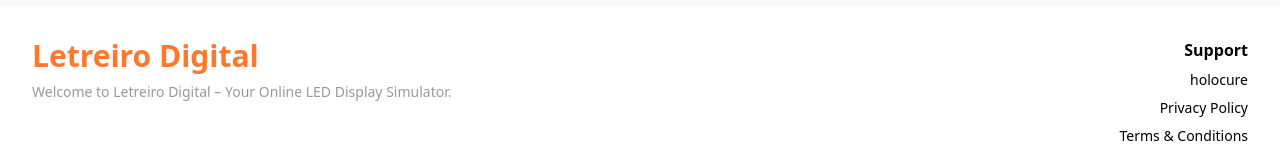
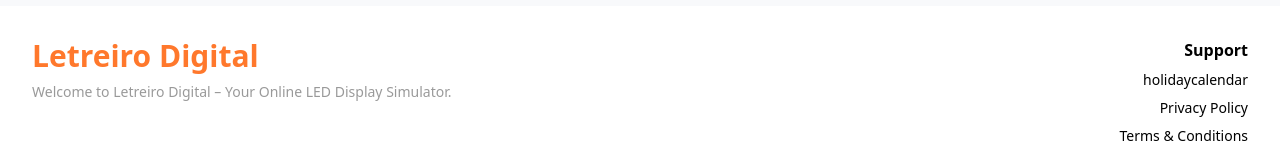
Before and after one commit to outwebfeng/letreiro.org, a Next.js app: page /en/privacy-policy in a window 1280 px wide. Shown: the part 866-1026 px from the top of the page. Built offline with nearby package versions, Linux system fonts and the light colour scheme; no server answers.

Commit message:
修复多语言BUG

```diff
--- a/components/home/Footer.tsx
+++ b/components/home/Footer.tsx
@@ -25,8 +25,8 @@
 
   const SupportLinks = [
     {
-      title: 'holocure',
-      href: 'https://holocure.fun/',
+      title: 'holidaycalendar',
+      href: 'https://holidaycalendar.net/',
     },
   ];
 
--- a/messages/bg.json
+++ b/messages/bg.json
@@ -226,6 +226,7 @@
           "answer": "Letreiro Online предлага безплатна версия, която позволява на потребителите да се запознаят с основните функции за създаване на LED текст с превъртане. За по-напреднали опции за персонализация и допълнителни функции може да има налични премиум планове. Проверете нашия уебсайт за подробности относно цените и наличните планове."
         }
       ]
+    }
   },
   "Footer": {
     "title": "Letreiro Digital",
@@ -263,7 +264,6 @@
       "6-h2": "5. Информация за контакт",
       "6-p": "Ако имате въпроси относно тези Общи условия, моля, свържете се с нас на support@letreiro.org.",
       "last-p": "С използването на Letreiro Digital, вие потвърждавате, че сте прочели и се съгласявате с тези Общи условия."
-      }
     }
   },
   "GetStarted": {
```
Lines whose indentation alone changed are shown as unchanged.
